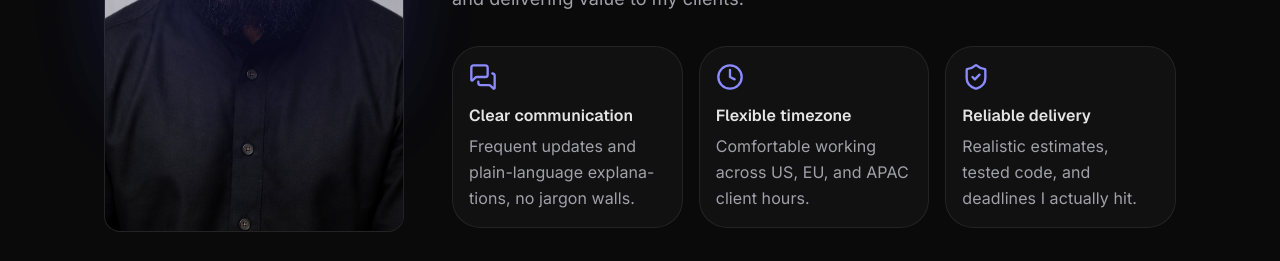
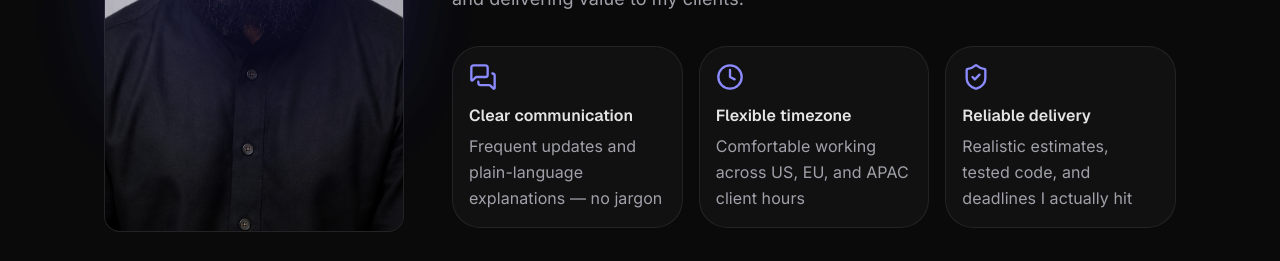
Before and after one commit to kibriahq/portfolio, a Next.js app: page / in a window 1280 px wide. Shown: the part 3080-3341 px from the top of the page. Built offline with nearby package versions, Linux system fonts and the light colour scheme.

Commit message:
fix: update text

```diff
--- a/components/About.tsx
+++ b/components/About.tsx
@@ -7,17 +7,17 @@ const APPROACH = [
   {
     icon: MessagesSquare,
     title: "Clear communication",
-    desc: "Frequent updates and plain-language explana- tions, no jargon walls.",
+    desc: "Frequent updates and plain-language explanations — no jargon",
   },
   {
     icon: Clock,
     title: "Flexible timezone",
-    desc: "Comfortable working across US, EU, and APAC client hours.",
+    desc: "Comfortable working across US, EU, and APAC client hours",
   },
   {
     icon: ShieldCheck,
     title: "Reliable delivery",
-    desc: "Realistic estimates, tested code, and deadlines I actually hit.",
+    desc: "Realistic estimates, tested code, and deadlines I actually hit",
   },
 ];
 
```
